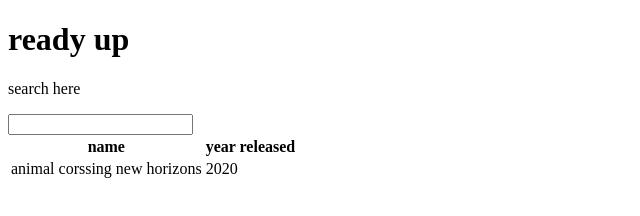
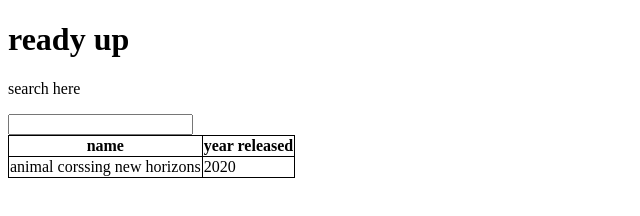
Before and after one commit to HollyDraz/gamerboxx, a plain HTML site: page home.html in a window 1280 px wide. Shown: the whole page, without its empty margins (0-640 px from the left). Drawn offline with Linux system fonts and the light colour scheme.

Commit message:
added small tryling to table for clarification

```diff
--- a/home.html
+++ b/home.html
@@ -2,6 +2,7 @@
 <head>
     <meta charset="UTF-8">
     <meta name="viewport" content="width=device-width, initial-scale=1.0">
+    <link rel="stylesheet" href="style.css">
     <title>home page for gamer box</title>
 </head>
 <h1>ready up</h1>
--- /dev/null
+++ b/style.css
@@ -0,0 +1,4 @@
+table, th, td {
+    border: 1px solid black;
+    border-collapse: collapse;
+  }
```
